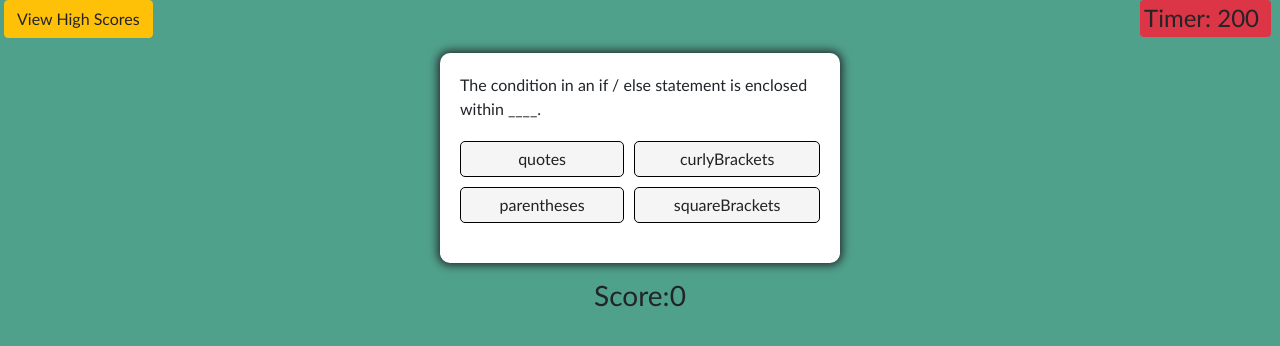
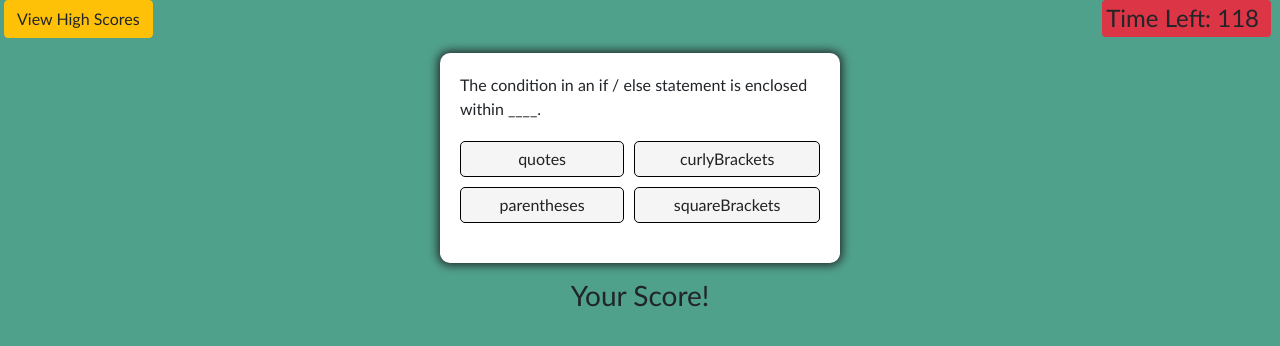
Before and after one commit to Abstrack5/Code-quiz, a plain HTML site: page index.html in a window 1280 px wide. Both pictures are taken after a click on the button "Start". Drawn offline with nearby package versions, Linux system fonts and the light colour scheme.

Commit message:
adjusted welcome message, edit start box, score works now

```diff
--- a/index.html
+++ b/index.html
@@ -16,20 +16,20 @@
             <button type="button" class="ml-1 btn btn-warning">View High Scores</button>
         </div>
         <div class="text-right mr-4">
-            <h4 class="rounded bg-danger p-1 hide" id="timer">Timer: <span class="pr-2" id="timeLeft">200</span></h4>
+            <h4 class="rounded bg-danger p-1 hide" id="timer">Time Left: <span class="pr-2" id="timeLeft">120</span></h4>
         </div>
     </div>
     <div class="m-2 text-center justify-content-center">
         <h1 class="font-weight-bold mt-5" id="welcomeHeader">Welcome to Coding Quiz!</h1>
-        <p class="pl-5 pr-5 py-3" id="welcomeText">
-            Let's test your knowledge on Javascript fundamentals! Try to answer the following code related questions within the time limit. Keep in mind that incorrect answers will penalize your time by five seconds!
+        <p class="pl-5 pr-5 py-3 text-left" id="welcomeText">
+            Let's test your knowledge on Javascript fundamentals! Try to answer the following code related questions within the time limit. <br> <em>Keep in mind that correct answers give you 5 points, while incorrect answers will penalize your time by five seconds!</em>
         </p>
         <div id="timesUp" class="h3 hide">
             Time's Up!
         </div>
     </div>
 <!-- container holding quiz content, start btn, next btn, questions, answer choices -->
-    <div class="container">
+    <div id="container" class="">
         <div id="question-container" class="hide">
             <div id="question">Question</div>
             <div id="answer-buttons" class="button-grid">
@@ -48,7 +48,7 @@
     </div>
     <!-- score area under main container -->
     <div class="row">
-        <h3 class="col text-center my-3 hide" id="userScore">Score:<span>0</span></h3>
+        <h3 class="col text-center my-3 hide" id="userScore">Your Score!<span id="userScorePoints"></span></h3>
     </div>
 
 </body>
--- a/script.js
+++ b/script.js
@@ -18,10 +18,10 @@ const questions = [
     {
         question: "The first index of an array is ____.",
         a: "iLoveJavascript",
-        b: '"1"',
-        c: "pineApple",
-        d: '"0"',
-        correctAnswer: '"0"',
+        b: "1",
+        c: "0",
+        d: "pineApple",
+        correctAnswer: "0",
     },
     {
         question: "How do you add a comment in a JavaScript?",
@@ -39,12 +39,15 @@ var welcomeText = document.getElementById("welcomeText");
 
 var viewHighScore = document.getElementById("viewHighScore");
 var playerScore = document.getElementById("userScore");
+// var userScorePoints = document.getElementById("userScorePoints")
 
+var timeLeft = document.getElementById("timeLeft");
 var timer = document.getElementById("timer");
 
 var startButton = document.getElementById("start-btn");
 var nextButton = document.getElementById("next-btn");
 
+var container = document.getElementById("container");
 var questionContainerEl = document.getElementById("question-container");
 var questionEl = document.getElementById("question");
 
@@ -56,8 +59,8 @@ var answerFour = document.getElementById("answerButton4");
 
 var shuffledQuestions = questions.sort(() => Math.random() - .5);
 var questionCountIndex = 0;
-var score = 0;
-var timeLeft = 200;
+
+var userScorePoints = 0;
 
 
 startButton.addEventListener("click", startGame);
@@ -67,14 +70,29 @@ for (var i = 0; i < answerEl.length; i++ ) {
     answerEl[i].addEventListener("click", checkAnswer);
 }
 
+function startTimer() {
+    var totalTime = 120;
+
+    var startTimer = setInterval(function() {
+        totalTime--;
+        timeLeft.textContent = totalTime;
+        if(totalTime <= 0) {
+            clearInterval(startTimer);
+
+        }
+    },1000);
+}
+
 function startGame() {
     startButton.classList.add("hide");
     welcomeHeader.classList.add("hide");
     welcomeText.classList.add("hide");
+    container.classList.add("container");
     timer.classList.remove("hide");
     playerScore.classList.remove("hide");
     questionContainerEl.classList.remove("hide");
     // nextButton.classList.remove("hide");
+    startTimer();
 
     showQuestion();
 };
@@ -93,7 +111,8 @@ function showQuestion() {
 
 function checkAnswer(event) {
     if (event.target.textContent === shuffledQuestions[questionCountIndex].correctAnswer) {
-         score += 5;
+        userScorePoints += 5;
+        playerScore.textContent = ("Score: " + userScorePoints);
         nextButton.classList.remove("hide");
         console.log("correct!");
         // add another question
```
